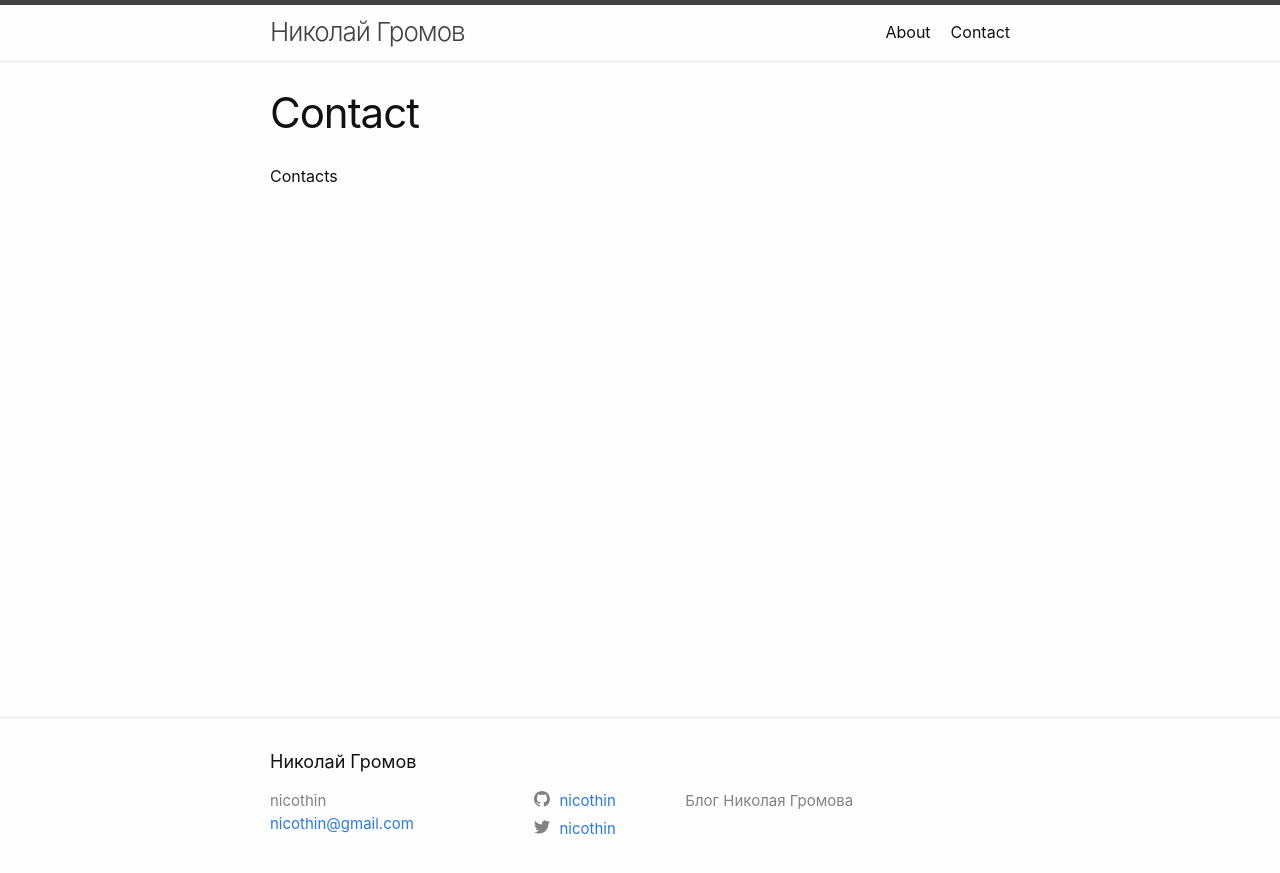
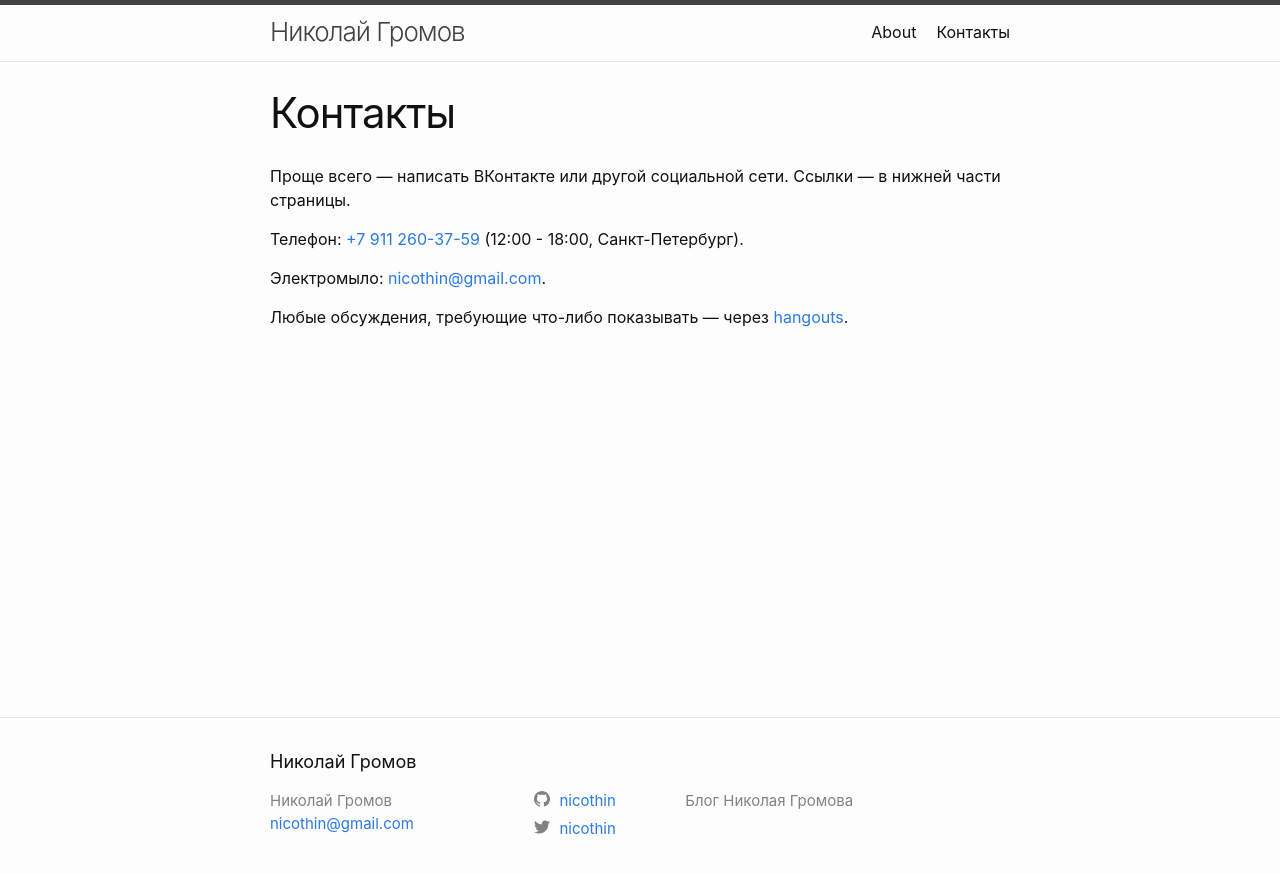
Before and after one commit to nicothin/nicothin.github.io, a Jekyll site: the page built from contact.md, in a window 1280 px wide. Shown: the top 873 px of the page. Built offline with Jekyll 4.4.1, drawn with Linux system fonts in a browser that asks for light colours.

Commit message:
Запилил контакты

```diff
--- a/_config.yml
+++ b/_config.yml
@@ -1,9 +1,9 @@
 # bundle exec jekyll serve
 
-title: Николай Громов
-author: nicothin
-email: nicothin@gmail.com
-description: Блог Николая Громова
+title: "Николай Громов"
+author: "Николай Громов"
+email: "nicothin@gmail.com"
+description: "Блог Николая Громова"
 date_format: "%-d.%m.%Y"
 lang: ru
 
--- a/_includes/head.html
+++ b/_includes/head.html
@@ -9,10 +9,9 @@
   <meta name="description" content="{{ site.description }}">
   <meta property="og:description" content="{{ site.description }}" />
   {% endif %}
-  <meta name="author" content="Николай Громов" />
+  <meta name="author" content="{{ site.author }}" />
   {% if page.title %}
   <meta property="og:title" content="{{ page.title }}" />
-  <meta property="twitter:title" content="{{ page.title }}" />
   {% endif %}
 
   <meta name="viewport" content="width=device-width, initial-scale=1">
--- a/contact.md
+++ b/contact.md
@@ -1,8 +1,14 @@
 ---
 layout: page
-title: Contact
-permalink: /contact
-description: Контакты Николая Громова
+title: Контакты
+permalink: /page/contact
+description: "Контакты Николая Громова"
 ---
 
-Contacts
+Проще всего — написать ВКонтакте или другой социальной сети. Ссылки — в нижней части страницы.
+
+Телефон: [+7 911 260-37-59](tel:+79112603759) (12:00 - 18:00, Санкт-Петербург).
+
+Электромыло: [nicothin@gmail.com](mailto:nicothin@gmail.com).
+
+Любые обсуждения, требующие что-либо показывать — через [hangouts](https://hangouts.google.com/).
```
